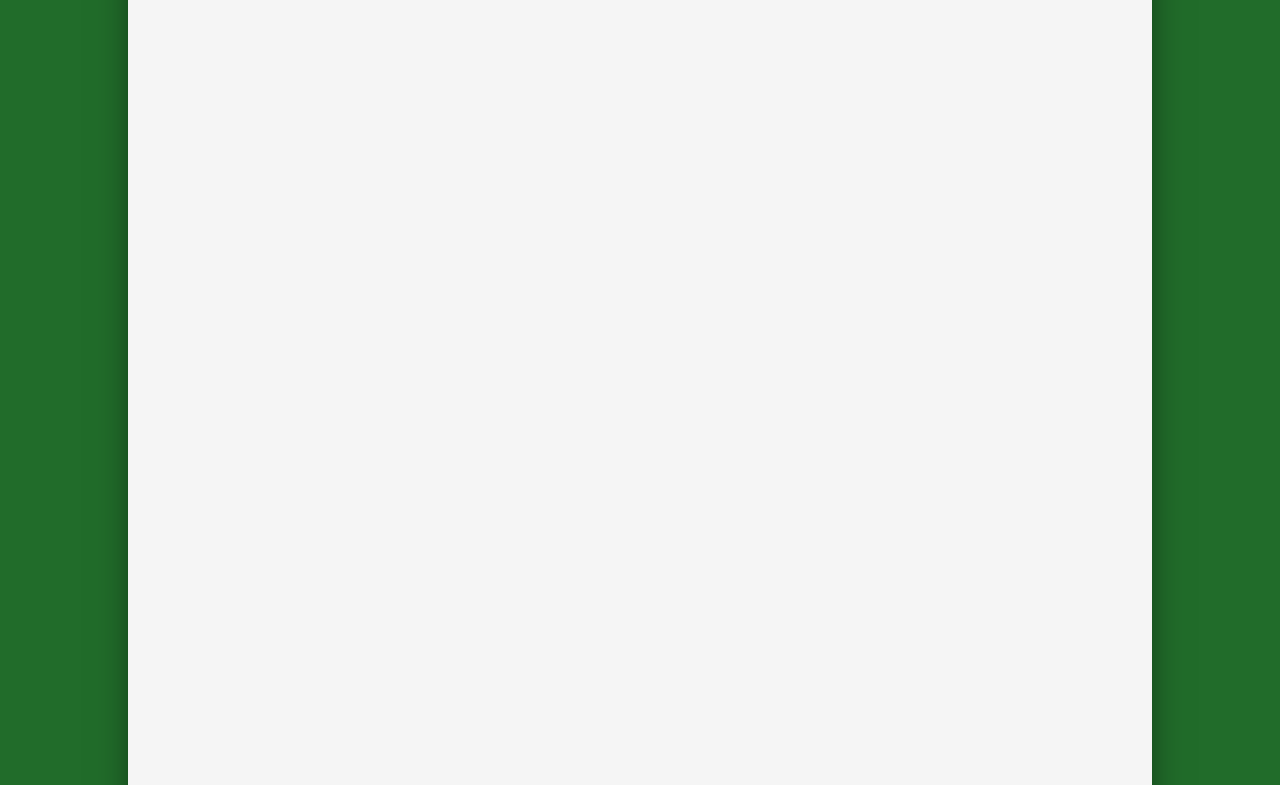
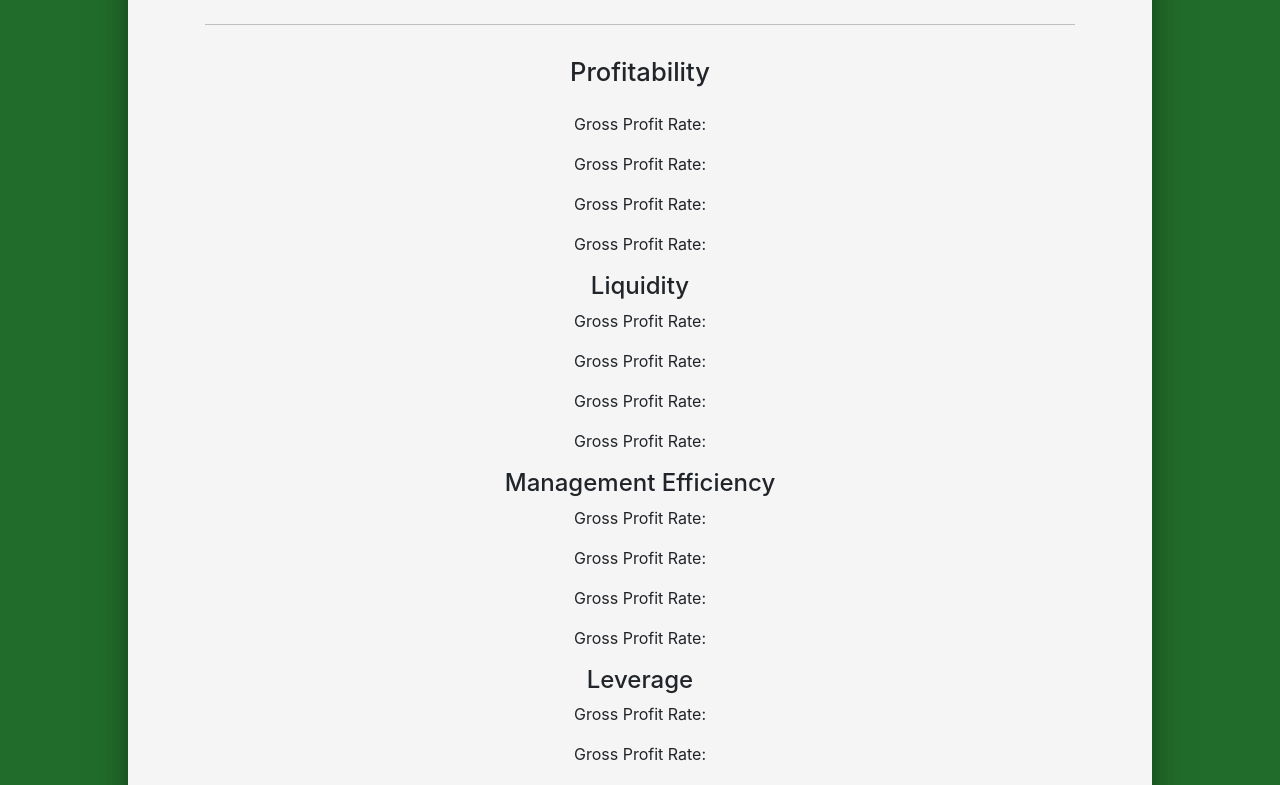
Before and after one commit to brad-herring/financial-ratio-app, a React (Create React App) app: page / in a window 1280 px wide. Shown: the part 289-1074 px from the top of the page. Built offline with nearby package versions, Linux system fonts and the light colour scheme.

Commit message:
Added display components

```diff
--- a/src/App.css
+++ b/src/App.css
@@ -59,6 +59,21 @@ body {
   margin-right: 1vw;
 }
 
+.display {
+  text-align: center;
+}
+
 .analysis-title {
   margin: 2vw;
+  font-size: 3vw;
 }
+
+#profitability-title {
+  padding: 2vh;
+  font-size: 2vw;
+}
+
+.display hr {
+  width: 85%;
+  border-top: 1px solid silver;
+}
--- a/src/App.js
+++ b/src/App.js
@@ -1,7 +1,6 @@
 import React, { Component } from 'react';
 import './App.css';
 import Analytics from './Components/Analytics';
-import Display from './Components/Display';
 
 class App extends Component {
 
--- a/src/Components/Analytics.js
+++ b/src/Components/Analytics.js
@@ -32,6 +32,7 @@ class Analytics extends Component {
     console.log(balance_data);
     console.log(cash_data);
     console.log(rating_data);
+    console.log(balance_data.financials[0]["Cash and cash equivalents"]);
   }
 
   render() {
--- a/src/Components/Display.js
+++ b/src/Components/Display.js
@@ -1,15 +1,20 @@
-import React, { Component } from 'react';
+import React from 'react';
 import '../App.css';
+import Profitability from './Profitability'
+import Liquidity from './Liquidity'
+import Management from './Managementefficiency'
+import Leverage from './Leverage'
 
-class Display extends Component {
+const Display = props => (
+      <div className="display">
+        <h2 className="analysis-title">Analysis</h2>
+        <hr/>
 
-  render() {
-    return (
-      <div>
-        <h2 className="analysis-title"><center>Analysis</center></h2>
+        <Profitability />
+        <Liquidity />
+        <Management />
+        <Leverage />
       </div>
-    );
-  }
-}
+);
 
 export default Display;
--- /dev/null
+++ b/src/Components/Leverage.js
@@ -0,0 +1,26 @@
+import React from 'react';
+import '../App.css';
+
+const Leverage = props => (
+        <div className="leverage-display">
+        {/*Leverage Ratios*/}
+        <h4 id="leverage-title">Leverage</h4>
+        <p className="leverage-ratios">Gross Profit Rate: {
+        <span className="grossProfitRate"></span>
+        }</p>
+
+        <p className="leverage-ratios">Gross Profit Rate: {
+        <span className="grossProfitRate"></span>
+        }</p>
+
+        <p className="leverage-ratios">Gross Profit Rate: {
+        <span className="grossProfitRate"></span>
+        }</p>
+
+        <p className="leverage-ratios">Gross Profit Rate: {
+        <span className="grossProfitRate"></span>
+        }</p>
+      </div>
+  );
+
+  export default Leverage
--- /dev/null
+++ b/src/Components/Liquidity.js
@@ -0,0 +1,26 @@
+import React from 'react';
+import '../App.css';
+
+const Liquidity = props => (
+        <div className="liquidity-display">
+        {/*Liquidity Ratios*/}
+        <h4 id="liquidity-title">Liquidity</h4>
+        <p className="liquidity-ratios">Gross Profit Rate: {
+        <span className="grossProfitRate"></span>
+        }</p>
+
+        <p className="liquidity-ratios">Gross Profit Rate: {
+        <span className="grossProfitRate"></span>
+        }</p>
+
+        <p className="liquidity-ratios">Gross Profit Rate: {
+        <span className="grossProfitRate"></span>
+        }</p>
+
+        <p className="liquidity-ratios">Gross Profit Rate: {
+        <span className="grossProfitRate"></span>
+        }</p>
+      </div>
+  );
+
+  export default Liquidity
--- /dev/null
+++ b/src/Components/Managementefficiency.js
@@ -0,0 +1,26 @@
+import React from 'react';
+import '../App.css';
+
+const Management = props => (
+        <div className="management-display">
+        {/*Management Efficiency Ratios*/}
+        <h4 id="management-title">Management Efficiency</h4>
+        <p className="management-ratios">Gross Profit Rate: {
+        <span className="grossProfitRate"></span>
+        }</p>
+
+        <p className="management-ratios">Gross Profit Rate: {
+        <span className="grossProfitRate"></span>
+        }</p>
+
+        <p className="management-ratios">Gross Profit Rate: {
+        <span className="grossProfitRate"></span>
+        }</p>
+
+        <p className="management-ratios">Gross Profit Rate: {
+        <span className="grossProfitRate"></span>
+        }</p>
+      </div>
+  );
+
+  export default Management
--- /dev/null
+++ b/src/Components/Profitability.js
@@ -0,0 +1,26 @@
+import React from 'react';
+import '../App.css';
+
+const Profitability = props => (
+        <div className="profitability-display">
+        {/*Profitability Ratios*/}
+          <h4 id="profitability-title">Profitability</h4>
+          <p className="profitability-ratios">Gross Profit Rate: {
+          <span className="grossProfitRate"></span>
+          }</p>
+
+          <p className="profitability-ratios">Gross Profit Rate: {
+          <span className="grossProfitRate"></span>
+          }</p>
+
+          <p className="profitability-ratios">Gross Profit Rate: {
+          <span className="grossProfitRate"></span>
+          }</p>
+
+          <p className="profitability-ratios">Gross Profit Rate: {
+          <span className="grossProfitRate"></span>
+          }</p>
+        </div>
+  );
+
+  export default Profitability
```
